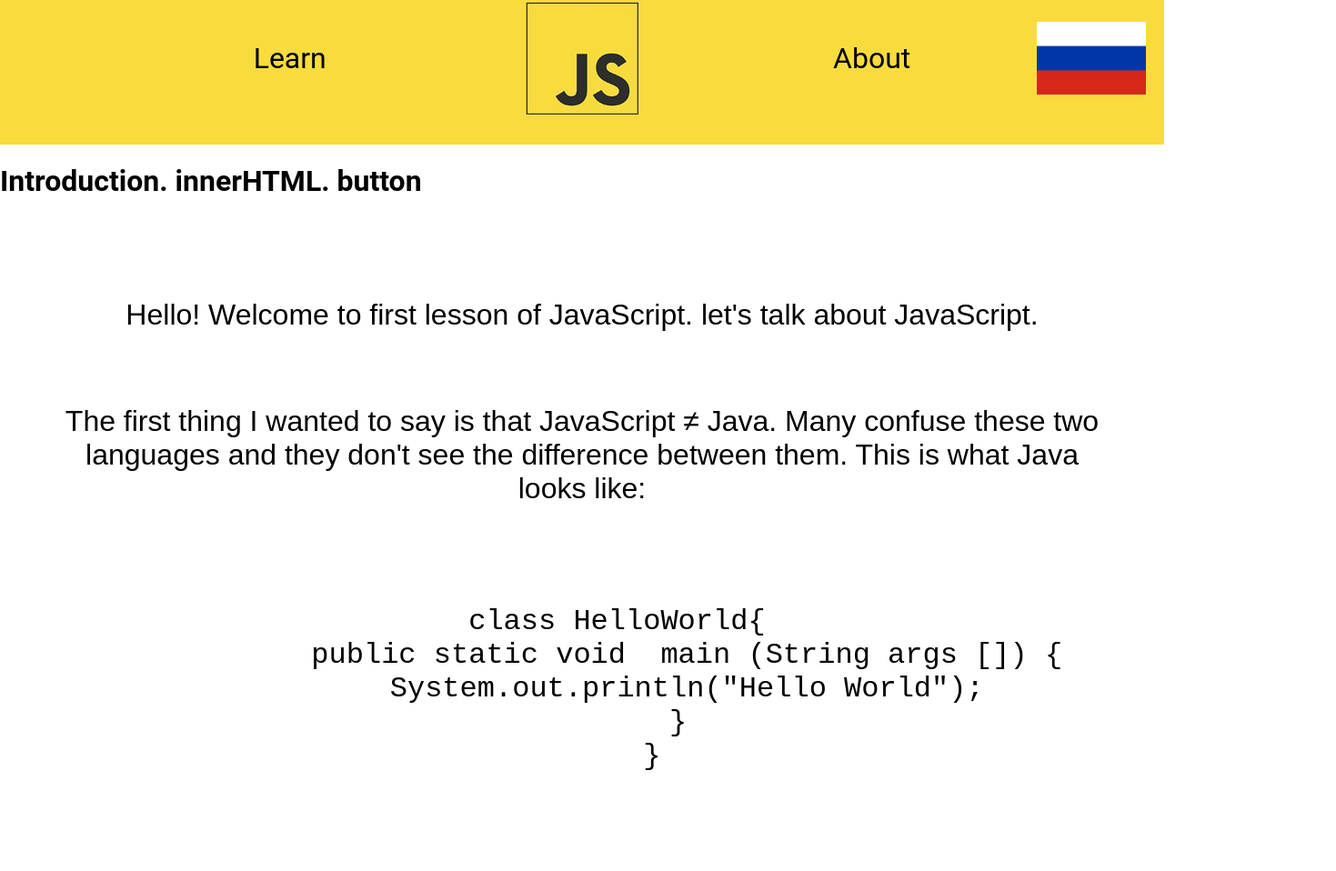
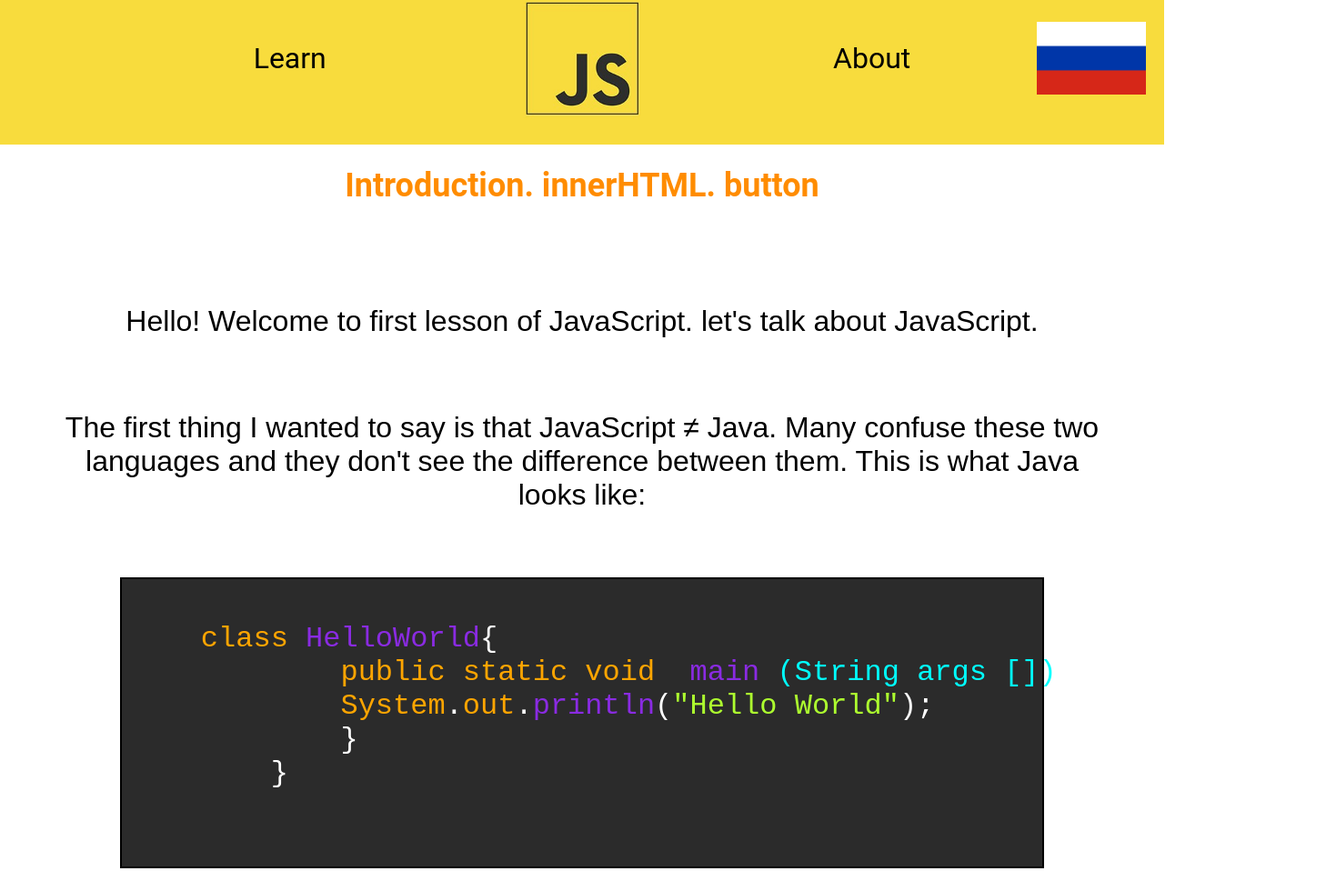
Before and after one commit to lloydik/JSLearn, a plain HTML site: page learn/Introduction/Introduction.html in a window 1280 px wide. Shown: the part 31-989 px from the top of the page at 91% size, 1469 px wide, since content can reach past the window. Drawn offline with Linux system fonts and the light colour scheme.

Commit message:
Add files via upload

```diff
--- a/css/Main.css
+++ b/css/Main.css
@@ -67,7 +67,7 @@ a{
     justify-content:space-around;
     vertical-align: middle;
     align-items: center;
-    background-image: url(../img/JS-header.jpg);
+    background-image: url('../img/JS-header.jpg');
     background-repeat: no-repeat;
     background-position: center;
     background-size: cover;
--- a/css/style.css
+++ b/css/style.css
@@ -7,6 +7,37 @@ main h1{
     height: 80px;
     border: none;
     right: 20px;
+}
+pre{
+    border: 2px solid black;
+    background-color: #2b2b2b;
+    color: white;
+    text-align: left;
+}
+.elem{
+    color: cornflowerblue;
+}
+.attention{
+    color: red;
+}
+.code{
+    width: 80%;
+    padding: 10px;
+}
+.com{
+    color: green;
+}
+.title{
+    color: blueviolet;
+}
+.keyword{
+    color: orange;
+}
+.args{
+    color: aqua;
+}
+.text{
+    color: greenyellow;
 }
 a{
     color: inherit;
@@ -23,13 +54,10 @@ main a:hover{
     color: black;
     border-radius: 5px;
 }
-header > p{
-    transition: all 0.3s;
-    position: absolute;
-    top: 40%;
-    color: white;
-    z-index: 2;
-    opacity: 0;
+header > h1{
+    font-size: 36px;
+    color: darkorange;
+    text-align: center;
 }
 body{
     margin:0;
```
